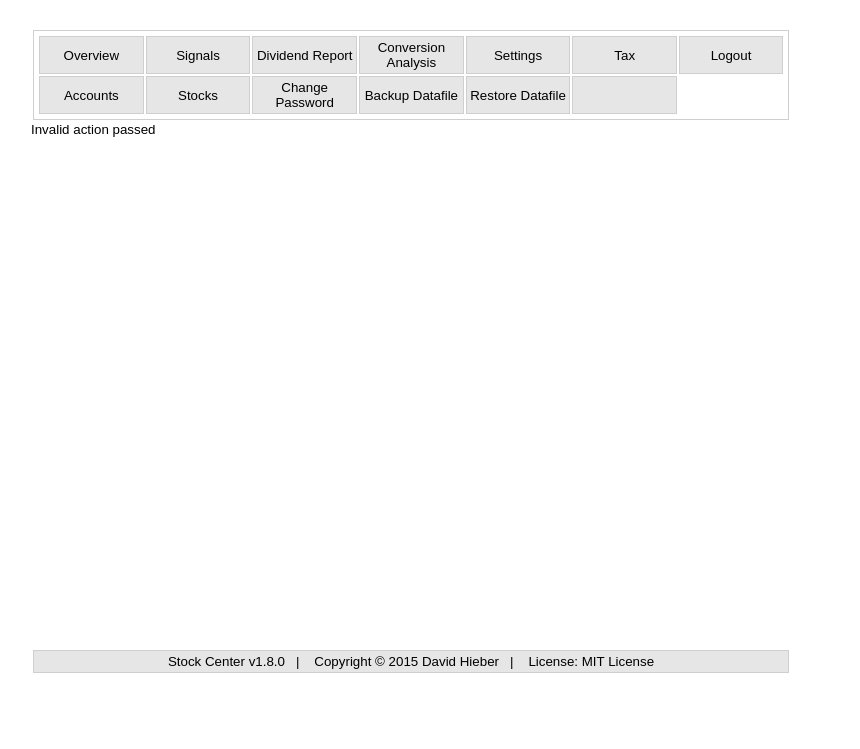
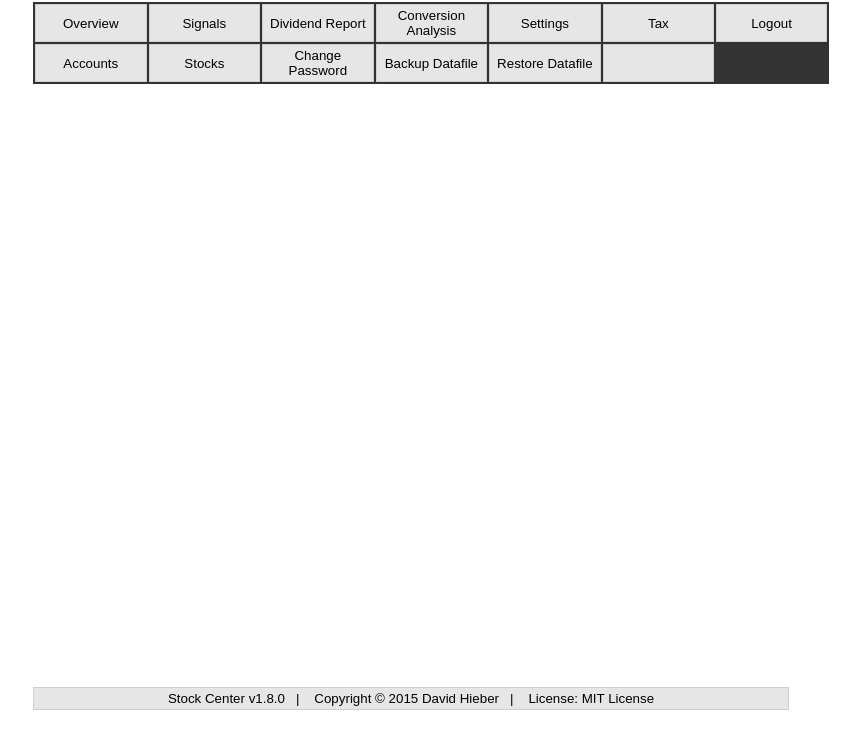
Before and after one commit to hansolo-coder/StockCenter, a PHP site: page /index.php?action=page in a window 1280 px wide. Shown: the top 749 px of the page, without its empty margins (209-1069 px from the left). Run offline with PHP 8.4, Linux system fonts and the light colour scheme; the visitor is signed in with stand-in values (Sample User, id 1); some libraries are stand-ins or nearby versions.

Commit message:
Fix menu at top (by putting it in a 'pageTop' DIV that is fixed) Separate the content from the menu by putting it in a pageContent DIV that is separated from the pageTop using CSS Remove unneeded extra table around the menu in page.class.php Small fixes in style800.css

```diff
--- a/assets/style.css
+++ b/assets/style.css
@@ -1,5 +1,7 @@
 body{font-family: arial; font-size: 10pt;}
 div.page{width: 1024px; min-height: 600px; border: 0px solid #cfcfcf; margin: auto;}
+div.pageTop{position: fixed; top: 0; width: inherit; margin: auto; z-index:10;}
+div.pageContent{margin-top: 65px; width: inherit; margin-left: auto; margin-right: auto; margin-bottom: auto;}
 div.centered{width: 100%; margin: auto;}
 div.spacer{width: 100%; height: 20px;}
 div.footer{width: 1024px; text-align: center; margin: auto;}
@@ -9,7 +11,7 @@ table.data{width: 100%;}
 tr.odd{background-color: #f9f9f9}
 th.data{background-color: #E6E6E6; padding:3px; font-family: arial; font-size: 10pt; border: 1px solid #cfcfcf;}
 td.data{text-align: center; padding: 3px; font-family: arial; font-size: 10pt; border: 1px solid #cfcfcf;}
-table.menu{width: 100%;}
+table.menu{width: 100%; background-color: #333; border: 2px solid white;}
 td.menu{width: 14.3%; background-color: #E6E6E6; text-align: center; padding: 3px; font-family: arial; font-size: 10pt; border: 1px solid #cfcfcf;}
 td.colpos {background-color: #AFFFAB;}
 td.colneg {background-color: #FFB6AB;}
--- a/assets/style800.css
+++ b/assets/style800.css
@@ -1,5 +1,7 @@
 body{font-family: arial; font-size: 10pt;}
 div.page{width: 800px; min-height: 600px; border: 0px solid #cfcfcf; margin: auto;}
+div.pageTop{position: fixed; top: 0; width: inherit; margin: auto; z-index:10;}
+div.pageContent{margin-top: 65px; width: inherit; margin-left: auto; margin-right: auto; margin-bottom: auto;}
 div.centered{width: 100%; margin: auto;}
 div.spacer{width: 100%; height: 20px;}
 div.footer{width: 800px; text-align: center; margin: auto;}
@@ -9,12 +11,12 @@ table.data{width: 95%;}
 tr.odd{background-color: #f9f9f9}
 th.data{background-color: #E6E6E6; padding:3px; font-family: arial; font-size: 10pt; border: 1px solid #cfcfcf;}
 td.data{text-align: center; padding: 3px; font-family: arial; font-size: 10pt; border: 1px solid #cfcfcf;}
-table.menu{width: 100%;}
+table.menu{width: 100%; background-color: #333; border: 2px solid white;}
 td.menu{width: 14.3%; background-color: #E6E6E6; text-align: center; padding: 3px; font-family: arial; font-size: 10pt; border: 1px solid #cfcfcf;}
 td.colpos {background-color: #AFFFAB;}
 td.colneg {background-color: #FFB6AB;}
 td.colunchg {background-color: #F3E5AB;}
-table.manualtable thead tr td {padding: 10px 18px;}
+table.manualtable thead tr th {padding: 10px 18px;}
 table.manualtable tbody tr td {padding: 8px 10px;}
 a{text-decoration: none; color: #000000;}
 a.delete{color: #ffffff; text-decoration: none; background-color: red; padding-right: 4px; padding-left: 4px;}
@@ -26,11 +28,11 @@ legend{font-size: 10pt;}
 span.debug{color: red;}
 .loader {position: fixed;left: 0px;top: 0px;width: 100%;height: 100%;z-index: 9999;background: url('images/page-loader.gif') 50% 50% no-repeat rgb(249,249,249);}
 input.widetext{width: 95%;}
-input.large{width: 12em}
-input.medium{width: 10em}
-input.amount{width: 8em}
-input.date{width: 6em}
-input.mini{width: 1em}
+input.large{width: 12em;}
+input.medium{width: 10em;}
+input.amount{width: 8em;}
+input.date{width: 6em;}
+input.mini{width: 1em;}
 select.activity{max-width:100%;}
 select.numbers{max-width:100%;}
 label.currencyamount{padding: 0px 6px 0px 0px;}
--- a/classes/page.class.php
+++ b/classes/page.class.php
@@ -36,12 +36,9 @@
 			print "                $('.loader').fadeOut('slow');\n";
 			print "            })\n";
 			print "        </script>\n";
-			print "        <div class='spacer'></div>\n";
 			print "        <div class='page'>\n";
 			# menu
-			print "<table class='data'>\n";
-			print "    <tr>\n";
-			print "        <td colspan='3' class='data'>\n";
+			print "        <div class='pageTop'>\n";
 			print "<table class='menu'>\n";
 			print "    <tr>\n";
 			print "        <td class='menu'>\n";
@@ -100,9 +97,8 @@
 
 			print "    </tr>\n";
 			print "</table>\n";
-			print "        </td>\n";
-			print "    </tr>\n";
-			print "</table>\n";
+			print "        </div>\n"; // class pageTop
+			print "        <div class='pageContent'>\n";
 		}
 
 
@@ -113,7 +109,8 @@
 		{
 			if ($_SESSION['debug'] == "on"){print "<span class='debug'>endPage()</span><br>\n";}
 
-			print "        </div>\n";
+			print "        </div>\n"; // class pageContent
+			print "        </div>\n"; // class page
 
 			# footer
 			print "        <div class='spacer'></div>\n";
```
